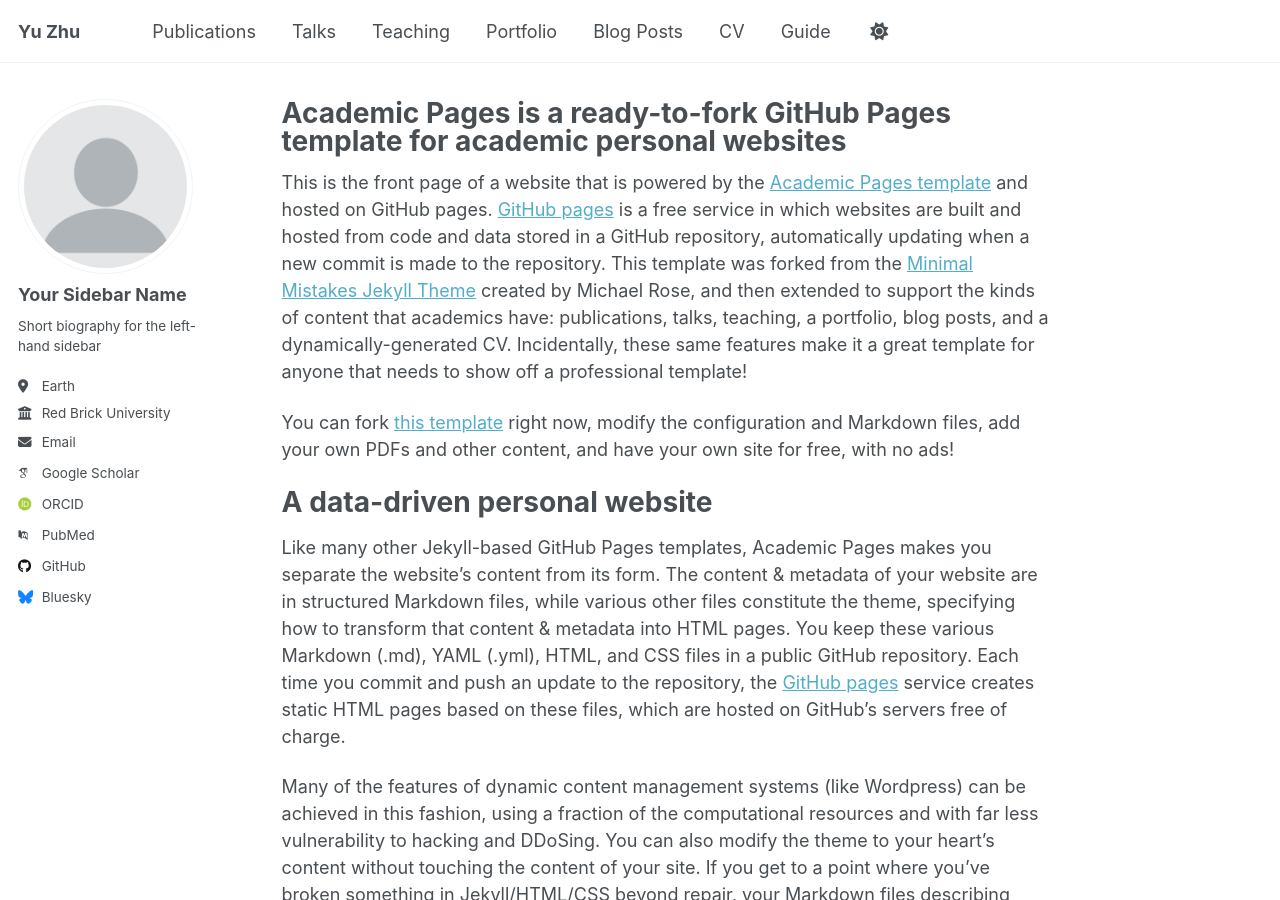
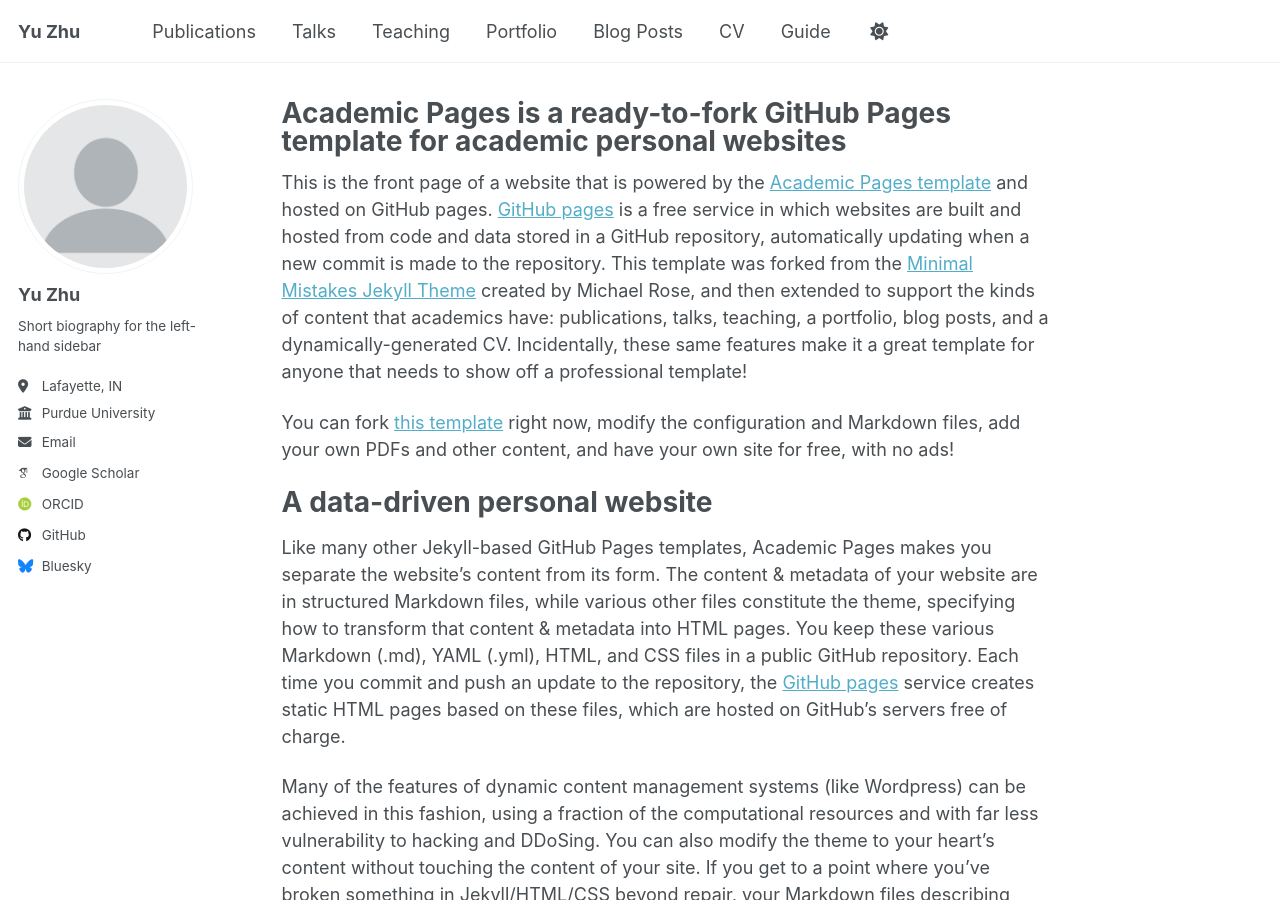
Before and after one commit to yuzhu1778/yuzhu1778.github.io, a Jekyll site: the page built from _pages/about.md, in a window 1280 px wide and 900 px high. Built offline with Jekyll 4.4.1, drawn with Linux system fonts in a browser that asks for light colours; some web fonts are replaced; a script that is not in the unit is left out.

Commit message:
Update author information in _config.yml

```diff
--- a/_config.yml
+++ b/_config.yml
@@ -24,13 +24,13 @@
 author:
   # Biographic information
   avatar           : "profile.png"
-  name             : "Your Sidebar Name"
+  name             : "Yu Zhu"
   pronouns         : # example: "she/her"
   bio              : "Short biography for the left-hand sidebar"
-  location         : "Earth"
-  employer         : "Red Brick University"
+  location         : "Lafayette, IN"
+  employer         : "Purdue University"
   uri              : # URL
-  email            : "none@example.org"
+  email            : "zhu1241@purdue.edu"
 
   # Academic websites
   academia         : # URL
@@ -40,7 +40,7 @@
   impactstory      : # URL
   orcid            : "https://orcid.org/0000-0003-1891-0128"
   semantic         : # URL
-  pubmed           : "https://www.ncbi.nlm.nih.gov/pubmed/?term=john+snow"
+  pubmed           : #"https://www.ncbi.nlm.nih.gov/pubmed/?term=john+snow"
   researchgate     : # URL
   scopus           : # URL
 
```
